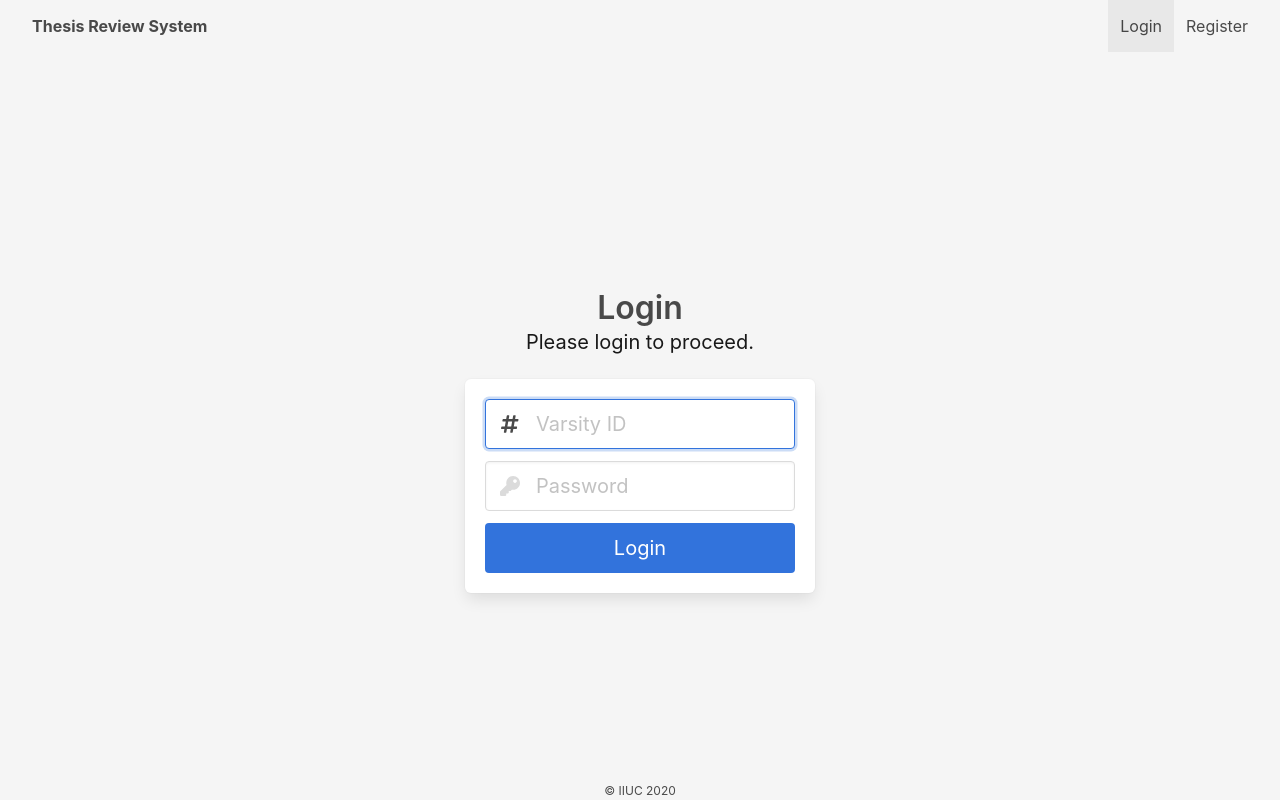
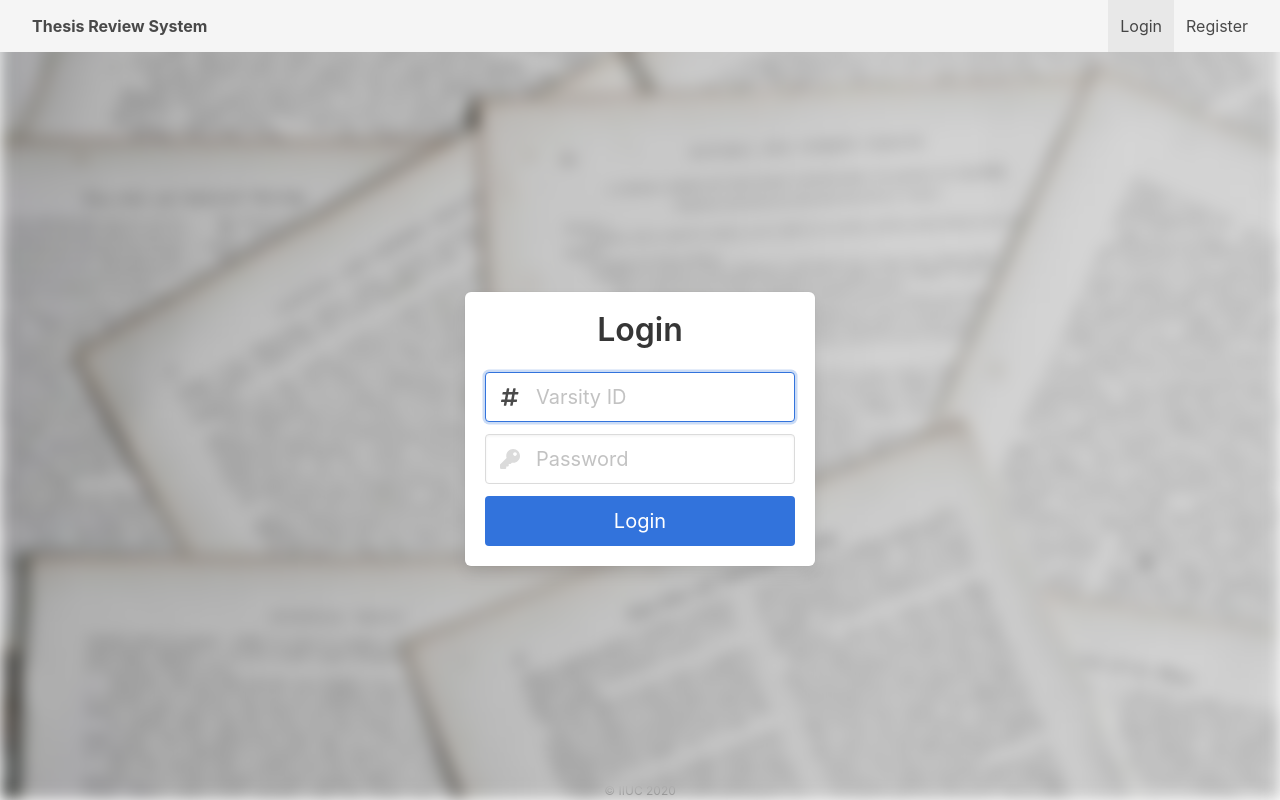
Before and after one commit to shakib609/thesis-review-system, a Django app: page / in a window 1280 px wide. Run offline with Django 3.2, Linux system fonts and the light colour scheme; parts of the project's set-up code (start-up, migrations or seed data) failed here and were passed over.

Commit message:
Update login/register page design

```diff
--- a/static/css/main.css
+++ b/static/css/main.css
@@ -32,3 +32,14 @@
 .footer {
   padding: 15px 0;
 }
+
+.hero-bg {
+  min-height: 100vh;
+  min-width: 100vw;
+  position: fixed;
+  background-image: url("/static/assets/hero-bg.webp");
+  background-size: cover;
+  background-position: center;
+  filter: blur(8px);
+  -webkit-filter: blur(8px);
+}
--- a/templates/base/base_hero.html
+++ b/templates/base/base_hero.html
@@ -1,8 +1,10 @@
 {% extends 'base/base.html' %}
+{% load static %}
 {% load my_tags %}
 
 {% block body %}
-<section class="hero is-light is-fullheight">
+<section class="hero is-transparent is-fullheight">
+  <div class="hero-bg"></div>
   <!-- Hero head: will stick at the top -->
   <div class="hero-head">
     {% block navbar %}
@@ -13,11 +15,13 @@
   <!-- Hero content: will be in the middle -->
   <div class="hero-body">
     <div class="container has-text-centered">
-      <div class="columns">
-        <div class="column is-4 is-offset-4">
-          {% include "include/messages.html" %}
+      {% if messages %}
+        <div class="columns">
+          <div class="column is-4 is-offset-4">
+            {% include "include/messages.html" %}
+          </div>
         </div>
-      </div>
+      {% endif %}
       {% block content %}
       {% endblock content %}
     </div>
--- a/templates/include/navbar.html
+++ b/templates/include/navbar.html
@@ -1,4 +1,4 @@
-<nav class="navbar is-light">
+<nav class="navbar is-light has-background-light">
     <div class="container is-fluid">
         <div class="navbar-brand">
         <a class="navbar-item" href="{% url 'registration:login' %}">
--- a/templates/registration/login.html
+++ b/templates/registration/login.html
@@ -2,9 +2,8 @@
 
 {% block content %}
 <div class="column is-4 is-offset-4">
-    <h3 class="title">Login</h3>
-    <p class="subtitle">Please login to proceed.</p>
     <div class="box">
+        <h3 class="title">Login</h3>
         <form method="post">
             {% csrf_token %}
             <div class="field">
--- a/templates/registration/user_create.html
+++ b/templates/registration/user_create.html
@@ -8,8 +8,8 @@
 
 {% block content %}
 <div class="column is-4 is-offset-4">
-    <h3 class="title">Register</h3>
     <div class="box">
+        <h3 class="title">Register</h3>
         <form method="post">
             {% csrf_token %}
             <div class="field">
```
Also changed, not shown: static/assets/hero-bg.webp (added).
